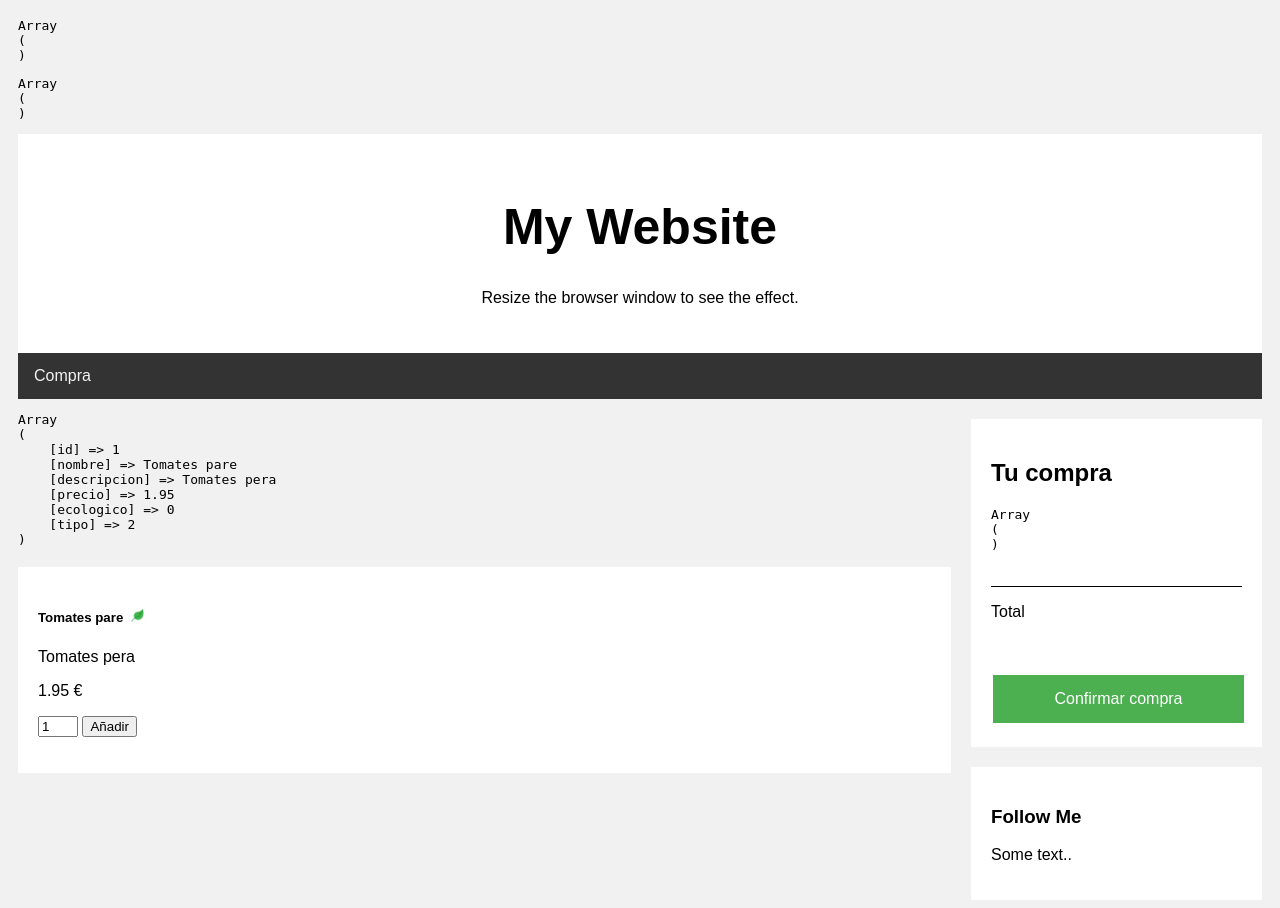
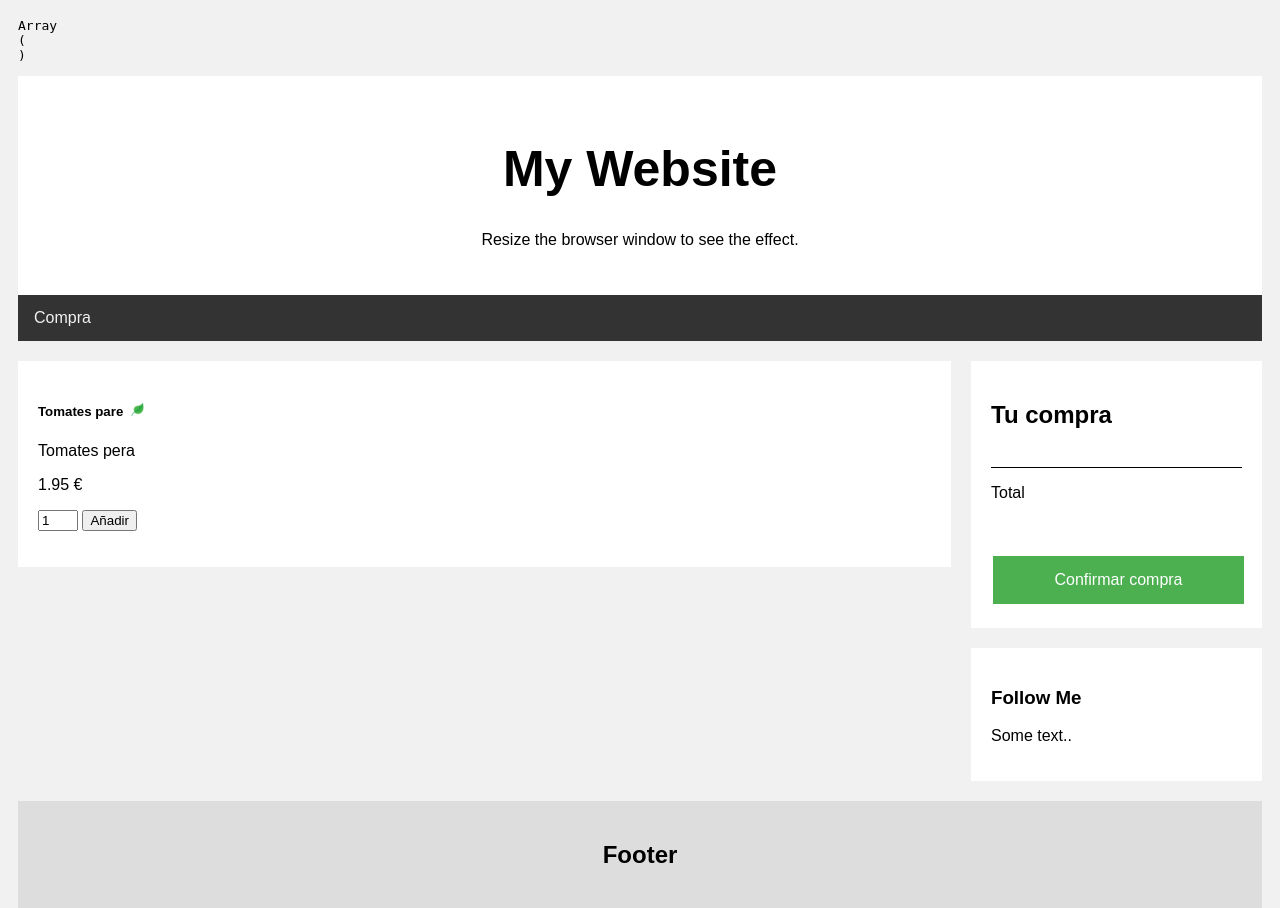
Before and after one commit to JorgeDuenasLerin/PracticasPHP, a PHP site: page /PracticasPHP/DWES05/SAS/index.php in a window 1280 px wide. Shown: the top 908 px of the page. Run offline with PHP 8.4, Linux system fonts and the light colour scheme; data comes from the database, SQL or seed files in the repository.

Commit message:
Ejercicio DWES05 todavía sin terminar

```diff
--- a/DWES05/SAS/index.php
+++ b/DWES05/SAS/index.php
@@ -1,30 +1,40 @@
 <?php
-
 include_once('conexMetodosBBDD.php');
 $instancia = new conexMetodosBBDD();
 $listado_productos = $instancia->mostrarProductos();
-
-
-session_start();
-//session_destroy();
-
-
-
-if(isset($_POST['añadir'])){
-  if(!isset($_SESSION['carrito'])){
-    $_SESSION['carrito'] = [];
-  }
-
-  $_SESSION['carrito'][] = $_POST;
-}
 
 echo "<pre>";
 print_r($_POST);
 echo "</pre>";
 
+if(isset($_SESSION)){
 echo "<pre>";
 print_r($_SESSION);
 echo "</pre>";
+}
+
+session_start();
+//session_destroy();
+$array = [];
+if(isset($_POST['añadir'])){
+  if(!isset($_SESSION['carrito'])){
+   // $_SESSION['carrito'] = [];
+  }
+  $_SESSION['carrito'][] = $_POST;
+
+
+  $cod = $_POST['cod'];
+  if(!array_key_exists($cod, $array)){
+    $array[$cod] = $_POST;
+  }
+
+  echo "<pre>";
+  print_r($array);
+  echo "</pre>";
+
+  //header('location: index.php');
+}
+
 ?>
 <!DOCTYPE html>
 <html>
@@ -76,9 +86,9 @@ echo "</pre>";
     <?php
 
     foreach ($listado_productos as $producto) {
-      echo "<pre>";
-      print_r($producto);
-      echo "</pre>";
+      // echo "<pre>";
+      // print_r($producto);
+      // echo "</pre>";
       ?>
 
       <div class="card">
@@ -102,50 +112,17 @@ echo "</pre>";
     <div class="card">
       <h2>Tu compra</h2>
       <?php
-      $sumaTotal = "";
-      // if(isset($_SESSION['Tomates'])){
-      //   $cantidad = $_SESSION['Tomates'];
-
-      //   $total = $cantidad*1.95;
-
-      //   echo "<p>Tomates x$cantidad (1.95)";
-      //   echo "<span class=\"precio-carrito\">$total</p>";
-
-      //   $sumaTotal=$total;
+      $sumaTotal="";
+      $array = [];
+      // foreach ($_SESSION as $value1) {
+      //   $fila = $value1;
+      //   foreach ($fila as $valor) {
+      //     foreach ($valor as $key => $value) {
+      //       echo "$key -> $value";
+      //       echo "<br>";
+      //     }
+      //   }
       // }
-
-      // if(isset($_SESSION['Naranjas'])){
-      //   $cantidad = $_SESSION['Naranjas'];
-
-      //   $total = $cantidad*2.35;
-
-      //   echo "<p>Naranjas x$cantidad (2.35€)";
-      //   echo "<span class=\"precio-carrito\">$total</p>";
-
-      //   $sumaTotal=$sumaTotal+$total;
-      // }
-
-      if(isset($_SESSION['Tomates_pare'])){
-          $cantidad = $_SESSION['Tomates_pare'];
-
-          $total = $cantidad*1.95;
-
-          echo "<p>Tomates pare x$cantidad (1.95)";
-          echo "<span class=\"precio-carrito\">$total</p>";
-
-          $sumaTotal=$total;
-        }
-
-        if(isset($_SESSION['Pimientos verde'])){
-          $cantidad = $_SESSION['Pimientos verde'];
-
-          $total = $cantidad*2.35;
-
-          echo "<p>Pimientos verde x$cantidad (2.35€)";
-          echo "<span class=\"precio-carrito\">$total</p>";
-
-          $sumaTotal=$sumaTotal+$total;
-        }
       ?>
       <!-- <p>Tomates x4<span class="precio-carrito">5€</span></p>
       <p>Tomates x4<span class="precio-carrito">5€</span></p>
@@ -153,9 +130,11 @@ echo "</pre>";
       <p>Tomates x4<span class="precio-carrito">5€</span></p>
       <p>Tomates x4<span class="precio-carrito">5€</span></p> -->
       <?php
-      echo "<pre>";
-      print_r($_SESSION);
-      echo "</pre>";
+      foreach ($array as  $value) {
+        echo "<pre>";
+        print_r($array);
+        echo "</pre>";
+      }
       ?>
       <p class="separador">&nbsp;</p>
       <p>Total<span class="precio-carrito"><?=$sumaTotal?>
```
